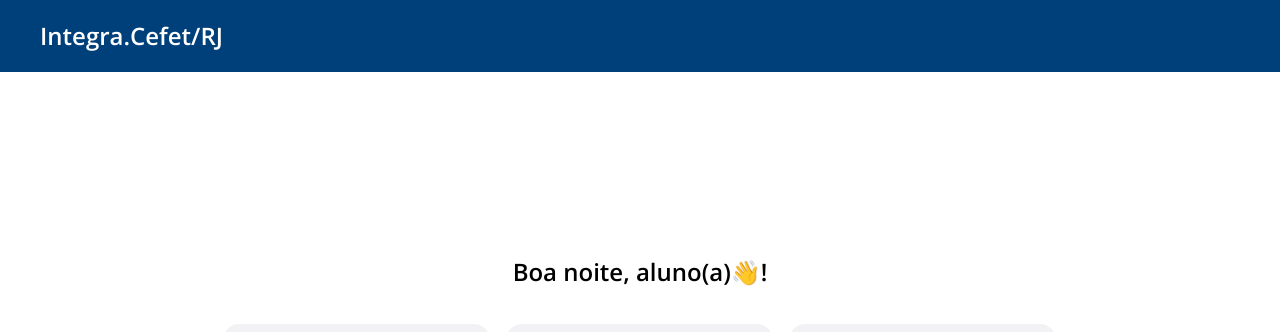
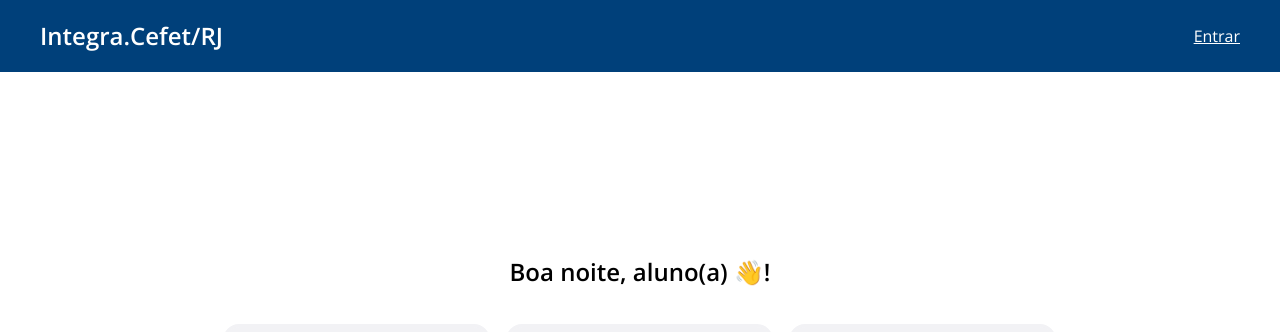
Before and after one commit to phricardo/alcateia.cefetrj.app, a Next.js app: page / in a window 1280 px wide. Shown: the top 332 px of the page. Built offline with nearby package versions, Linux system fonts and the light colour scheme.

Commit message:
feat: add draft login flow

```diff
--- a/src/@types/studentResponse.type.ts
+++ b/src/@types/authUser.type.ts
@@ -1,4 +1,4 @@
-export type StudentResponse = {
+export type IAuthenticatedUser = {
   name: string;
   studentId: string;
   cpf: string;
--- a/src/actions/login.action.ts
+++ b/src/actions/login.action.ts
@@ -2,7 +2,7 @@
 
 import { cookies } from "next/headers";
 import { LOGIN_POST } from "@/functions/api";
-import { StudentResponse } from "@/@types/studentResponse.type";
+import { IAuthenticatedUser } from "@/@types/authUser.type";
 
 export default async function LoginAction(
   state: {},
@@ -10,7 +10,7 @@ export default async function LoginAction(
 ): Promise<{
   ok: boolean;
   error: string | null;
-  data: StudentResponse | null;
+  data: IAuthenticatedUser | null;
 }> {
   const username = formData.get("username") as string | null;
   const password = formData.get("password") as string | null;
--- a/src/app/api/(http)/v1/login/route.ts
+++ b/src/app/api/(http)/v1/login/route.ts
@@ -5,6 +5,7 @@ import { wrapper } from "axios-cookiejar-support";
 import { NextRequest, NextResponse } from "next/server";
 import {
   BASE_URL,
+  capitalizeName,
   extractCPF,
   extractStudentInfo,
 } from "@/app/api/utils/links.util";
@@ -71,7 +72,7 @@ export async function POST(request: NextRequest) {
           {
             status: { ok: true },
             student: {
-              name,
+              name: capitalizeName(name),
               studentId,
               cpf,
               ...studentData,
--- a/src/app/api/utils/links.util.ts
+++ b/src/app/api/utils/links.util.ts
@@ -79,3 +79,10 @@ export const extractCPF = (html: string): string | null => {
 
   return cpf;
 };
+
+export function capitalizeName(name: string): string {
+  return name
+    .split(" ")
+    .map((word) => word.charAt(0).toUpperCase() + word.slice(1).toLowerCase())
+    .join(" ");
+}
--- a/src/app/layout.tsx
+++ b/src/app/layout.tsx
@@ -1,7 +1,8 @@
 import { Metadata } from "next";
+import { type_first } from "@/functions/fonts";
 import { Header } from "@/components/Header/Header";
 import { Footer } from "@/components/Footer/Footer";
-import { type_first } from "@/functions/fonts";
+import { UserContextProvider } from "@/contexts/user-context";
 import "./globals.css";
 
 export const metadata: Metadata = {
@@ -40,9 +41,11 @@ export default function RootLayout({
   return (
     <html lang="pt-BR">
       <body className={customFontsVariables}>
-        <Header />
-        {children}
-        <Footer />
+        <UserContextProvider>
+          <Header />
+          {children}
+          <Footer />
+        </UserContextProvider>
       </body>
     </html>
   );
--- a/src/components/GreetingMessage/GreetingMessage.tsx
+++ b/src/components/GreetingMessage/GreetingMessage.tsx
@@ -2,8 +2,23 @@
 
 import React from "react";
 import { SkeletonLoading } from "../SkeletonLoading/SkeletonLoading";
+import { UserContext } from "@/contexts/user-context";
+import { IAuthenticatedUser } from "@/@types/authUser.type";
+
+function getDisplayName(user: IAuthenticatedUser | null): string {
+  if (user?.name) {
+    const names = user.name.split(" ");
+    if (names.length > 0) {
+      const firstName = names[0];
+      const lastName = names[names.length - 1];
+      return `${firstName} ${lastName}`;
+    }
+  }
+  return "aluno(a)";
+}
 
 export default function GreetingMessage() {
+  const { user } = React.useContext(UserContext);
   const [greeting, setGreeting] = React.useState<string | null>(null);
 
   React.useEffect(() => {
@@ -20,7 +35,7 @@ export default function GreetingMessage() {
   return (
     <h1 style={{ textAlign: "center" }}>
       {greeting ? (
-        `${greeting}, aluno(a)👋!`
+        `${greeting}, ${getDisplayName(user)} 👋!`
       ) : (
         <SkeletonLoading width="20rem" height="2rem" />
       )}
--- a/src/components/Header/Header.module.css
+++ b/src/components/Header/Header.module.css
@@ -7,6 +7,11 @@
   display: flex;
   align-items: center;
   justify-content: center;
+}
+
+.header a {
+  color: #ffffff;
+  font-size: 1rem;
 }
 
 .logo {
--- a/src/components/Header/Header.tsx
+++ b/src/components/Header/Header.tsx
@@ -1,13 +1,15 @@
 "use client";
 
 import React from "react";
-import styles from "./Header.module.css";
+import Link from "next/link";
 import { usePathname } from "next/navigation";
 import { BackLink } from "../BackLink/BackLink";
-import Link from "next/link";
+import { UserContext } from "@/contexts/user-context";
+import styles from "./Header.module.css";
 
 export function Header() {
   const pathname = usePathname();
+  const { user } = React.useContext(UserContext);
 
   return (
     <header className={styles.header}>
@@ -17,6 +19,7 @@ export function Header() {
             <h1 className={styles.logo}>Integra.Cefet/RJ</h1>
           </Link>
         </div>
+
         {pathname != "/" && (
           <div>
             <BackLink
@@ -26,6 +29,12 @@ export function Header() {
             />
           </div>
         )}
+
+        {!user ? (
+          <Link href="/auth/login">Entrar</Link>
+        ) : (
+          <Link href="/">Sair</Link>
+        )}
       </div>
     </header>
   );
--- /dev/null
+++ b/src/contexts/user-context.tsx
@@ -0,0 +1,49 @@
+"use client";
+
+import React from "react";
+import { IAuthenticatedUser } from "@/@types/authUser.type";
+
+export type IUserContext = {
+  user: IAuthenticatedUser | null;
+  isLoading: boolean;
+  setUser: (user: IAuthenticatedUser | null) => void;
+};
+
+const initialUserContextValue: IUserContext = {
+  user: null,
+  isLoading: false,
+  setUser: () => {},
+};
+
+export const UserContext = React.createContext<IUserContext>(
+  initialUserContextValue
+);
+
+export function UserContextProvider({
+  children,
+}: {
+  children: React.ReactNode;
+}) {
+  const [isLoading, setIsLoading] = React.useState(false);
+  const [user, setUser] = React.useState<IAuthenticatedUser | null>(null);
+
+  React.useEffect(() => {
+    if (user) localStorage.setItem("user", JSON.stringify(user));
+  }, [user]);
+
+  React.useEffect(() => {
+    setIsLoading(true);
+    const storedUser = localStorage.getItem("user");
+    if (storedUser) {
+      const authUser = JSON.parse(storedUser) as IAuthenticatedUser;
+      setUser(authUser);
+    }
+    setIsLoading(false);
+  }, []);
+
+  return (
+    <UserContext.Provider value={{ isLoading, user, setUser }}>
+      {children}
+    </UserContext.Provider>
+  );
+}
```
Also changed, not shown: src/app/auth/login/page.tsx (+12 -0 lines).
